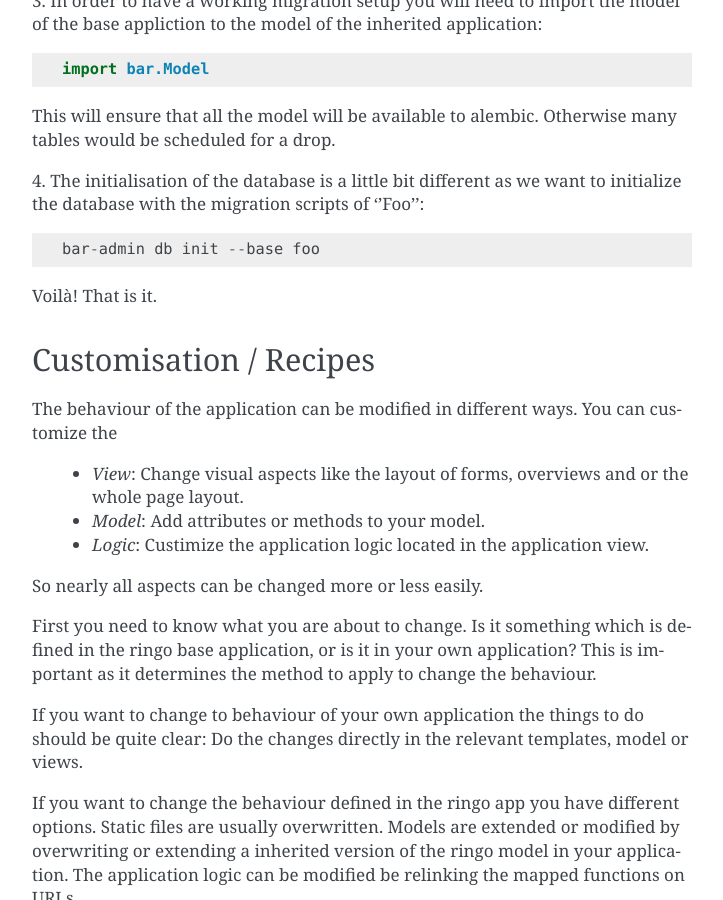
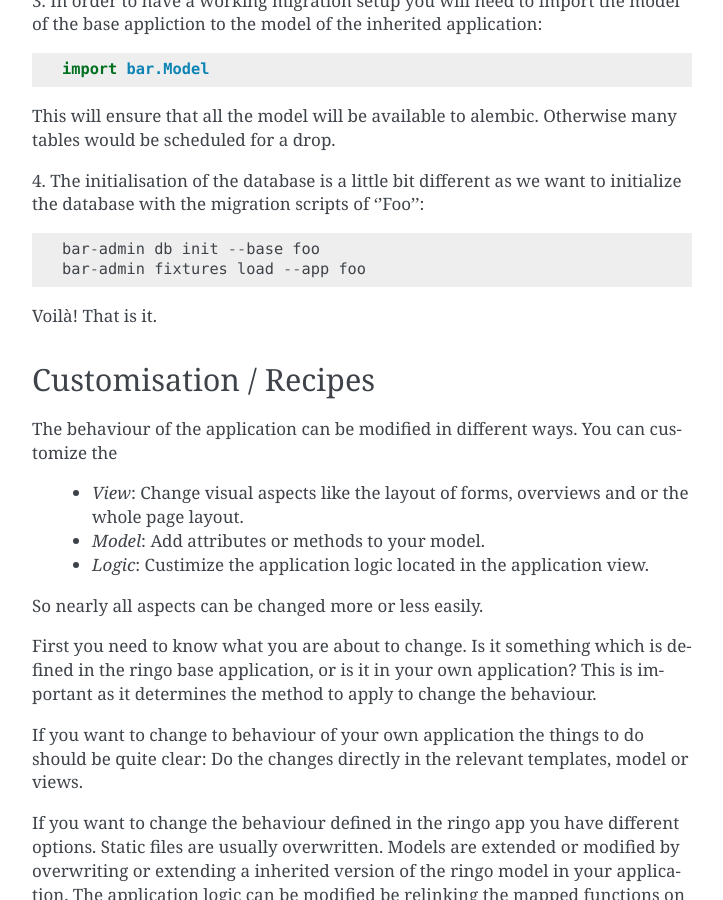
Before and after one commit to ringo-framework/ringo, a Sphinx documentation site: the page built from docs/source/development.rst, in a window 1280 px wide and 900 px high, scrolled down 3566 px. Shown: the whole window, without its empty margins (388-1111 px from the left). Built offline with Sphinx 7.4.7, drawn with Linux system fonts in a browser that asks for light colours; formulas are drawn with MathJax 3.

Commit message:
Added hint on how to load fixtures from other apps

```diff
--- a/docs/source/development.rst
+++ b/docs/source/development.rst
@@ -183,6 +183,7 @@ many tables would be scheduled for a drop.
 initialize the database with the migration scripts of ''Foo''::
 
         bar-admin db init --base foo
+        bar-admin fixtures load --app foo
 
 Voilà! That is it.
 
```
